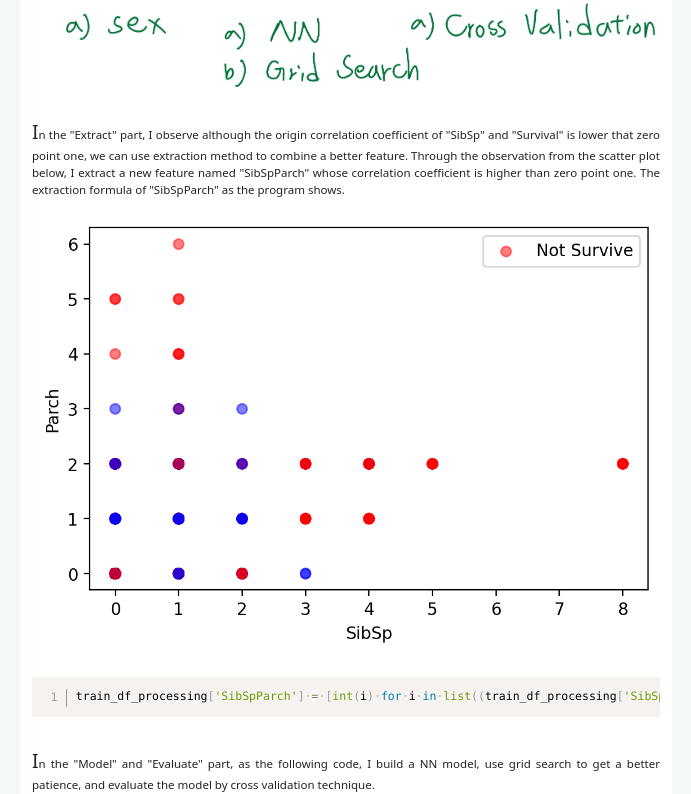
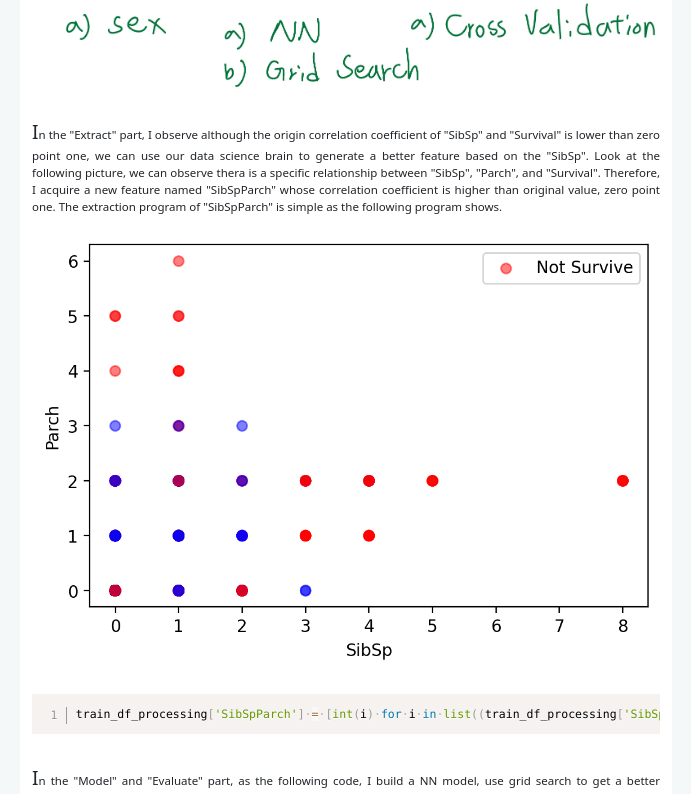
Before and after one commit to Ether-YiTseWu/Ether-YiTseWu.github.io, a plain HTML site: page post/kaggle_002_titanic_survival.html in a window 1280 px wide. Shown: the part 1037-1831 px from the top of the page, without its empty margins (294-985 px from the left). Drawn offline with nearby package versions, Linux system fonts and the light colour scheme.

Commit message:
Update kaggle_002_titanic_survival.html

```diff
--- a/post/kaggle_002_titanic_survival.html
+++ b/post/kaggle_002_titanic_survival.html
@@ -108,9 +108,10 @@
             </div>
             <br>
             <div style = "text-align:justify; font-size: 0.9vw;">
-                <span style = "font-size: 1.5vw;">I</span>n the "Extract" part, I observe although the origin correlation coefficient of "SibSp" and "Survival" is lower that zero point one, we can use extraction method to combine a better feature.
-                Through the observation from the scatter plot below, I extract a new feature named "SibSpParch" whose correlation coefficient is higher than zero point one.
-                The extraction formula of "SibSpParch" as the program shows.
+                <span style = "font-size: 1.5vw;">I</span>n the "Extract" part, I observe although the origin correlation coefficient of "SibSp" and "Survival" is lower than zero point one, we can use our data science brain to generate a better feature based on the "SibSp".
+                Look at the following picture, we can observe thera is a specific relationship between "SibSp", "Parch", and "Survival".
+                Therefore, I acquire a new feature named "SibSpParch" whose correlation coefficient is higher than original value, zero point one.
+                The extraction program of "SibSpParch" is simple as the following program shows.
                 <br>
                 <br>
                 <div style = "text-align:center;">
@@ -256,6 +257,7 @@
 
                                 print("F1 SCore :", train_f1/10, valid_f1/10, ", AUC :",train_auc/10, valid_auc/10, ", Mean epochs length :", epo_len/10)
                                 print()
+
                             print("End")
                         </code>
                     </pre>
```
